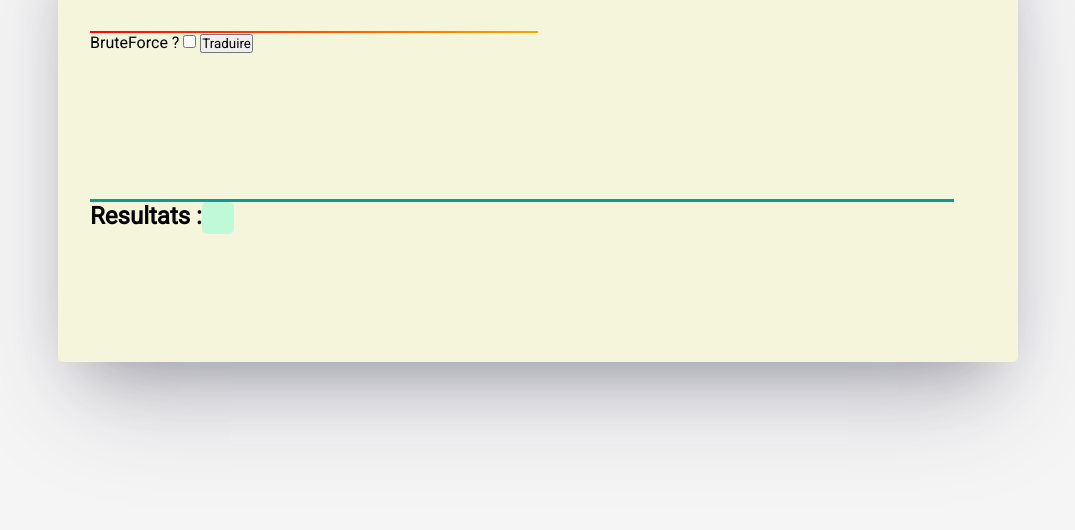
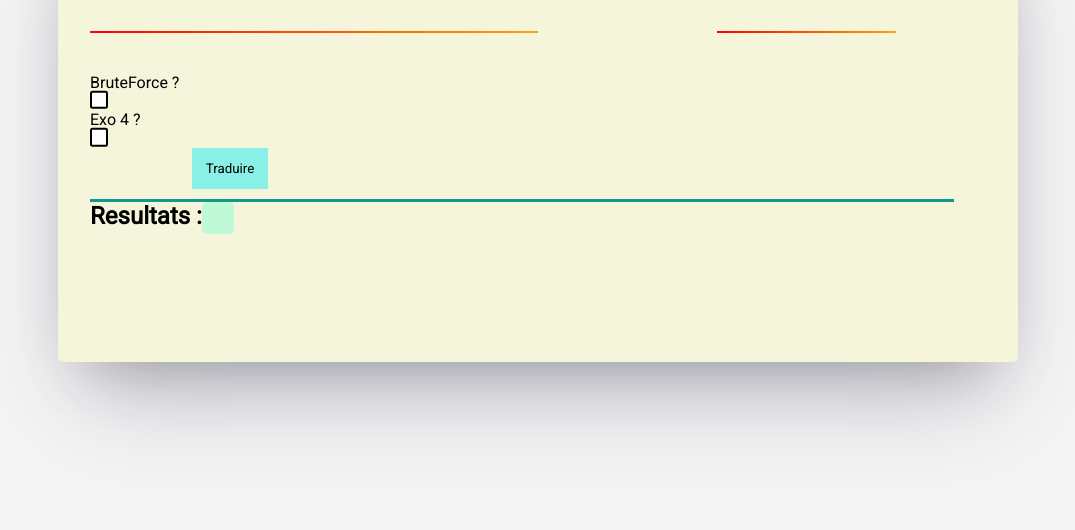
Before and after one commit to Firelods/R309Cesar, a plain HTML site: page tpCesar/index.html in a window 1280 px wide. Shown: the part 270-800 px from the top of the page, without its empty margins (102-1177 px from the left). Drawn offline with Linux system fonts and the light colour scheme.

Commit message:
finition du TP

```diff
--- a/tpCesar/css/style.css
+++ b/tpCesar/css/style.css
@@ -35,8 +35,13 @@ position: relative;
   padding: 2em;
 }
 
-.mainPage>div{
+.mainPage>div {
   display: flex;
+}
+
+.form__group.decalage {
+  margin-left: 20%;
+  width: 20%;
 }
 
 .form__group {
@@ -68,7 +73,7 @@ position: relative;
   color: gray;
 }
 
-.form__field:focus ~ .form__label {
+.form__field:focus~.form__label {
   position: absolute;
   top: 0;
   display: block;
@@ -77,6 +82,7 @@ position: relative;
   color: #11998e;
   font-weight: 700;
 }
+
 .form__field:focus {
   padding-bottom: 6px;
   font-weight: 700;
@@ -84,28 +90,29 @@ position: relative;
   border-image: linear-gradient(to right, #11998e, #38ef7d);
   border-image-slice: 1;
 }
+
 /* reset input */
 .form__field :required {
   box-shadow: none;
 }
 
-.form__field:invalid{
+.form__field:invalid {
   border-image: linear-gradient(to right, red, orange);
   border-image-slice: 1;
 }
 
-.resultPage{
+.resultPage {
   position: absolute;
   height: 20vh;
   width: 90%;
   bottom: 0;
   border-top: #11998e 3px solid;
-    display:flex;
+  display: flex;
 }
 
 
 
-#results{
+#results {
   padding: 1em;
   background-color: rgba(127, 255, 212, 0.445);
   width: fit-content;
@@ -117,7 +124,7 @@ position: relative;
   -o-border-radius: 5px;
 }
 
-ul{
+ul {
   background-color: #f5f5f5;
   list-style-type: none;
   margin: 0;
@@ -126,3 +133,63 @@ ul{
   height: 10vh;
   overflow: scroll;
 }
+
+.options {
+  display: flex;
+  flex-direction: column;
+
+  margin-top: 5vh;
+}
+
+input[type="checkbox"] {
+  /* Add if not using autoprefixer */
+  -webkit-appearance: none;
+  appearance: none;
+  /* For iOS < 15 to remove gradient background */
+  background-color: #fff;
+  /* Not removed via appearance */
+  margin: 0;
+  appearance: none;
+  background-color: #fff;
+  margin: 0;
+  font: inherit;
+  color: currentColor;
+  width: 1.15em;
+  height: 1.15em;
+  border: 0.15em solid currentColor;
+  border-radius: 0.15em;
+  transform: translateY(-0.075em);
+  display: grid;
+  place-content: center;
+}
+
+input[type="checkbox"]::before {
+  background-color: #11998e;
+  content: "";
+  width: 0.65em;
+  height: 0.65em;
+  transform: scale(0);
+  transition: 120ms transform ease-in-out;
+  box-shadow: inset 1em 1em var(--form-control-color);
+}
+
+input[type="checkbox"]:checked::before {
+  transform: scale(1);
+}
+
+button {
+  background-color: #89f0e7;
+  color: black;
+  width: fit-content;
+  height: fit-content;
+  border: none;
+  padding: 1em;
+  cursor: pointer;
+  margin-left: 8vw;
+
+}
+
+button:hover {
+  background-color: #b5f7f1;
+  color: black;
+}
--- a/tpCesar/index.html
+++ b/tpCesar/index.html
@@ -9,7 +9,7 @@
     <title>Chiffrement César</title>
   </head>
   <body>
-    <div class="mainPage">
+    <form class="mainPage">
       <h1>Chiffrement César</h1>
       <div>
         <div class="form__group field">
@@ -25,20 +25,31 @@
           <label for="toTransform" class="form__label"
             >Texte A transformer</label
           >
-          <label for="bruteForce">BruteForce ?</label>
-          <input type="checkbox" name="bruteForce" id="bruteForce" />
-          <button onclick="CesarCode(event)">Traduire</button>
         </div>
-        <div>
-          <label for="decalage">Decalage :</label>
-          <input type="number" name="decalage" id="decalage" />
+
+        <div class="form__group field decalage">
+          <input
+            class="form__field"
+            type="number"
+            name="decalage"
+            id="decalage"
+            required
+          />
+          <label for="decalage" class="form__label">Decalage :</label>
         </div>
+      </div>
+      <div class="options">
+        <label for="bruteForce">BruteForce ?</label>
+        <input type="checkbox" name="bruteForce" id="bruteForce" />
+        <label for="Exo4">Exo 4 ?</label>
+        <input type="checkbox" name="Exo4" id="Exo4" />
+        <button type="submit" onclick="CesarCode(event)">Traduire</button>
       </div>
       <div class="resultPage">
         <h2>Resultats :</h2>
         <p id="results"></p>
         <ul id="listResult"></ul>
       </div>
-    </div>
+    </form>
   </body>
 </html>
--- a/tpCesar/js/script.js
+++ b/tpCesar/js/script.js
@@ -3,8 +3,8 @@ function CesarCode(event) {
   const results = document.querySelector("#results");
   const decalage = parseInt(document.querySelector("#decalage").value);
   const bruteForce = document.querySelector("#bruteForce").checked;
-  probCharCorpus("A");
-  console.log(bruteForce);
+  const exo4 = document.querySelector("#Exo4").checked;
+  event.preventDefault();
   if (inputATransform.checkValidity()) {
     var textInput = inputATransform.value;
     if (bruteForce) {
@@ -14,6 +14,23 @@ function CesarCode(event) {
         li.appendChild(document.createTextNode(transformToCesar(textInput, i)));
         ul.appendChild(li);
       }
+    } else if (exo4) {
+      var dict = readTextFile("assets/frequence_francais.txt");
+      var dict2 = turnDictInProb(dict);
+      var proba = [];
+      for (var i = 0; i <= 26; i++) {
+        var probaChar = 0;
+        for (var key in dict2) {
+          probaChar += Math.abs(
+            charProbInMsg(key, transformToCesar(textInput, i)) -
+            dict2[key]
+          );
+        }
+        proba.push(probaChar);
+      }
+      var min = Math.min(...proba);
+      var index = proba.indexOf(min);
+      results.innerHTML = transformToCesar(textInput, index);
     } else {
       results.textContent = transformToCesar(textInput, decalage);
     }
@@ -45,21 +62,18 @@ function readTextFile(file) {
             dict[lineSplitted[0]] = lineSplitted[1];
           }
         });
-        console.log(dict);
-        return dict;
       }
     }
   };
   rawFile.send(null);
+  return dict;
 }
 
 function turnDictInProb(dict) {
   var sum = 0;
   for (var key in dict) {
     sum += parseInt(dict[key]);
-    console.log(dict[key]);
   }
-  console.log(sum);
   for (var key in dict) {
     dict[key] = parseInt(dict[key]) / sum;
   }
@@ -75,8 +89,3 @@ function charProbInMsg(char, msg) {
   }
   return appear / msg.length;
 }
-
-function probCharCorpus(char) {
-  var dict = readTextFile("assets/frequence_francais.txt");
-  console.log(dict);
-}
```
Lines whose indentation alone changed are shown as unchanged.
